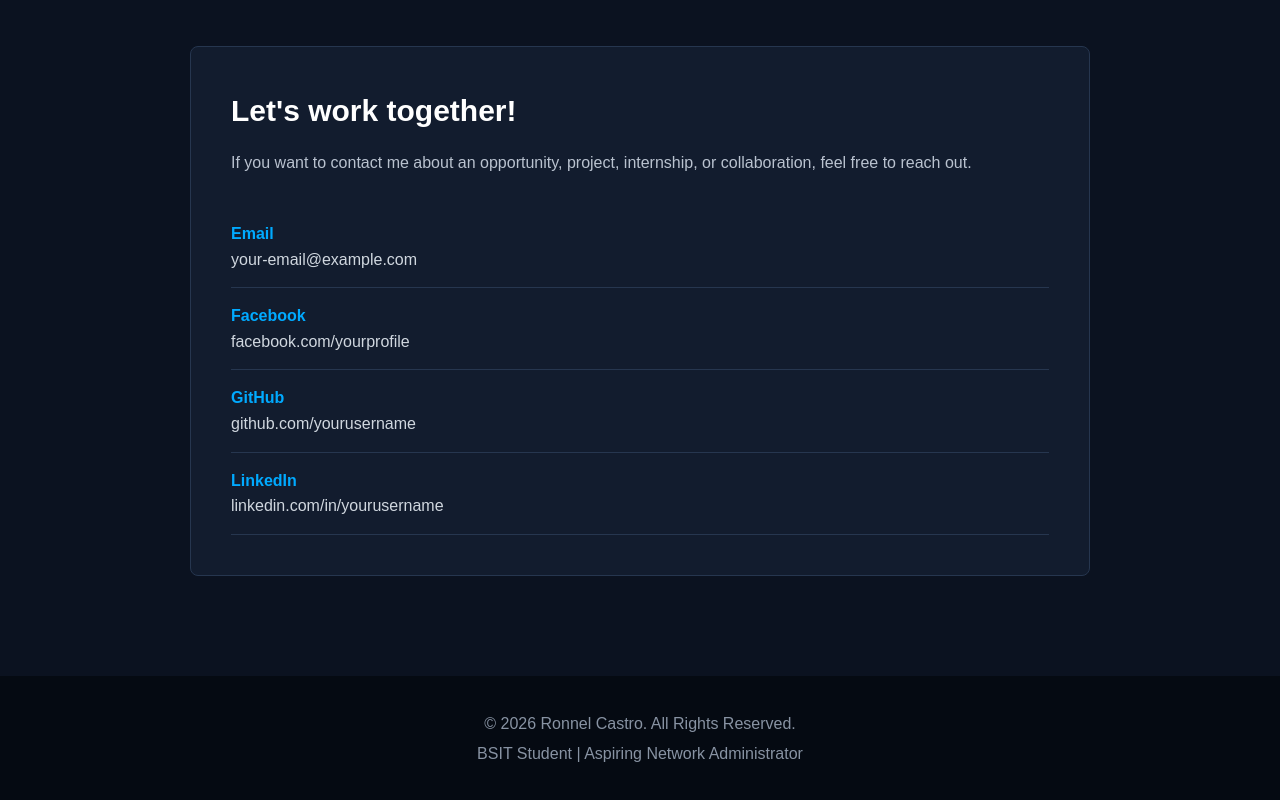
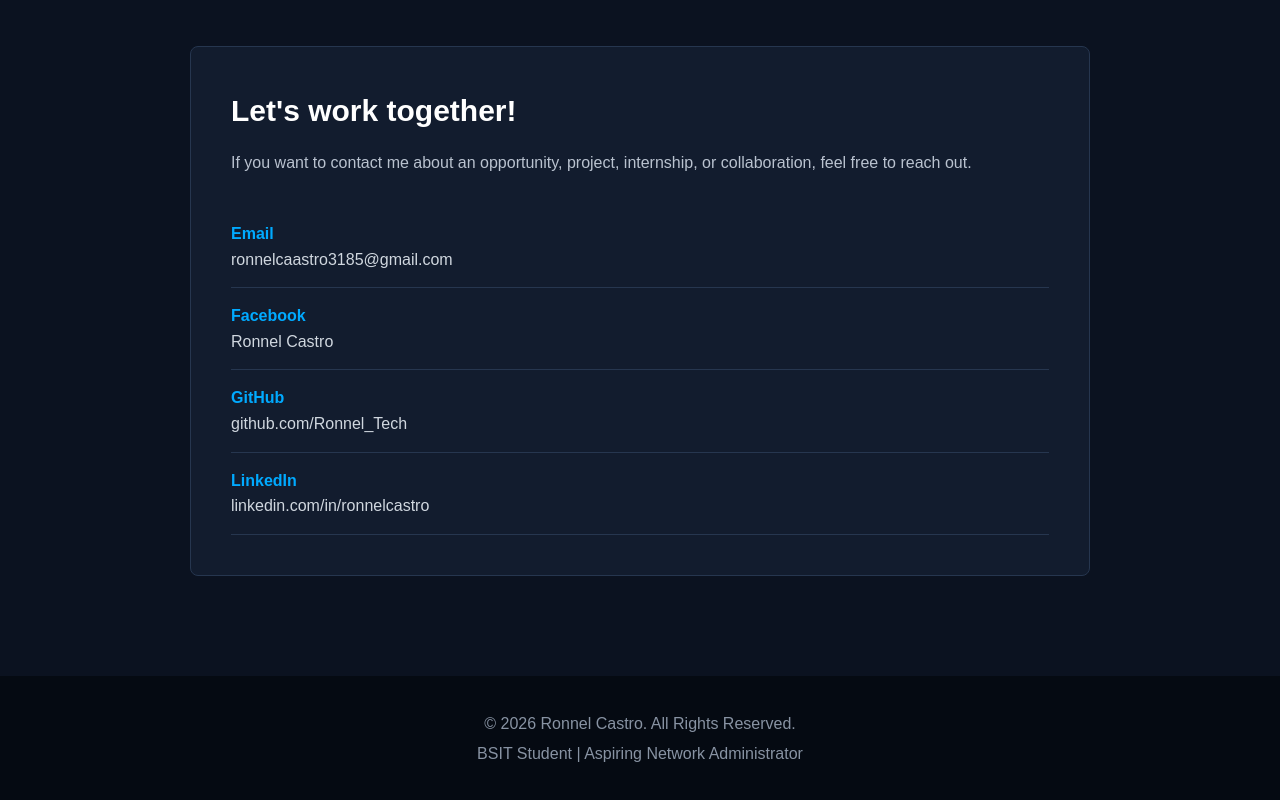
Before and after one commit to ronnel303/Ronnel_Tech, a website: page index.html in a window 1280 px wide. Shown: the part 5332-6132 px from the top of the page. Drawn offline with Linux system fonts and the light colour scheme.

Commit message:
Update index.html

```diff
--- a/index.html
+++ b/index.html
@@ -443,22 +443,22 @@
 
             <div class="contact-item">
                 <strong>Email</strong>
-                <span>your-email@example.com</span>
+                <span>ronnelcaastro3185@gmail.com</span>
             </div>
 
             <div class="contact-item">
                 <strong>Facebook</strong>
-                <span>facebook.com/yourprofile</span>
+                <span>Ronnel Castro</span>
             </div>
 
             <div class="contact-item">
                 <strong>GitHub</strong>
-                <span>github.com/yourusername</span>
+                <span>github.com/Ronnel_Tech</span>
             </div>
 
             <div class="contact-item">
                 <strong>LinkedIn</strong>
-                <span>linkedin.com/in/yourusername</span>
+                <span>linkedin.com/in/ronnelcastro</span>
             </div>
 
         </div>
```
